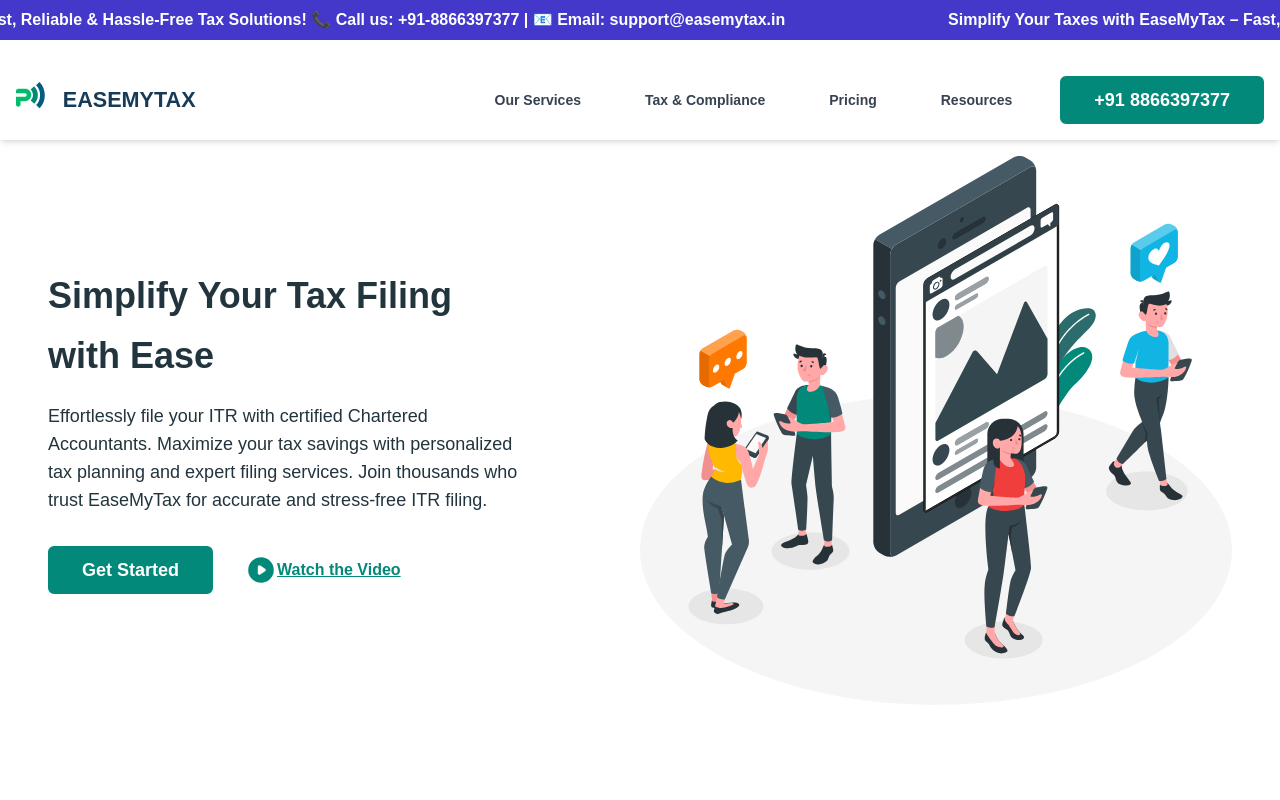
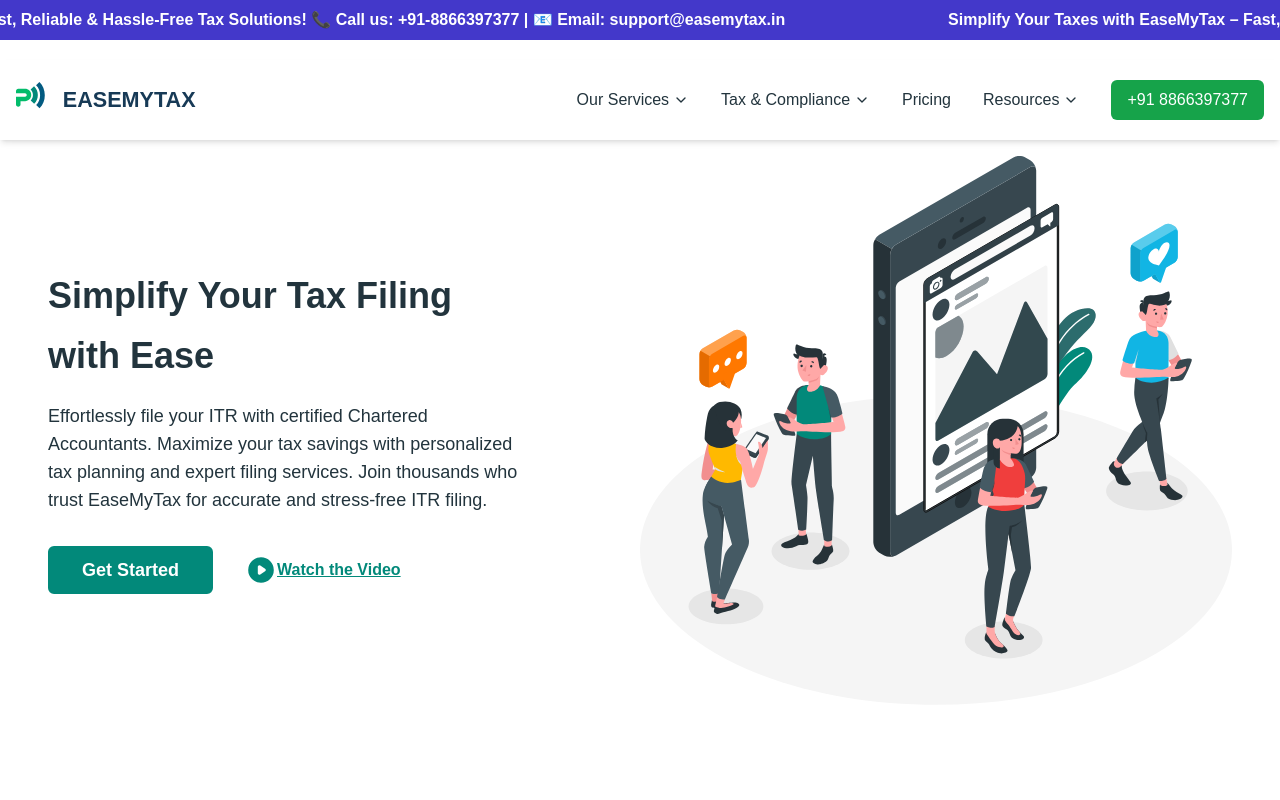
Before and after one commit to amintai/taxreturnsonline, a React (Vite) app: page / in a window 1280 px wide. Shown: the top 800 px of the page. Built offline with nearby package versions, Linux system fonts and the light colour scheme.

Commit message:
Header Component

```diff
--- a/src/components/Header.jsx
+++ b/src/components/Header.jsx
@@ -1,28 +1,124 @@
+
 'use client';
 
-import { useState } from 'react';
-import { useLocation, useNavigate } from 'react-router-dom'; // If using Next.js, replace this accordingly
-import { Menu, X } from 'lucide-react';
+import { useState, useRef, useEffect } from 'react';
+import { useLocation, useNavigate } from 'react-router-dom';
+import {
+  Menu,
+  X,
+  ChevronDown,
+  FileText,
+  Calculator,
+  DollarSign,
+  Briefcase,
+  ScrollText,
+  BadgeCheck,
+  PiggyBank,
+  GraduationCap,
+  BarChart,
+  FileSpreadsheet
+} from 'lucide-react';
+
+// Custom hook to detect if on mobile
+const useIsMobile = () => {
+  const [isMobile, setIsMobile] = useState(false);
+
+  useEffect(() => {
+    const checkIfMobile = () => {
+      setIsMobile(window.innerWidth < 768);
+    };
+
+    checkIfMobile();
+    window.addEventListener('resize', checkIfMobile);
+
+    return () => {
+      window.removeEventListener('resize', checkIfMobile);
+    };
+  }, []);
+
+  return isMobile;
+};
 
 export default function Header() {
   const location = useLocation();
   const navigate = useNavigate();
   const [menuOpen, setMenuOpen] = useState(false);
+  const [activeSubmenu, setActiveSubmenu] = useState(null);
+  const submenuRef = useRef(null);
+  const isMobile = useIsMobile();
 
   const navLinks = [
-    { label: 'Our Services', path: '/our-services' },
-    { label: 'Tax & Compliance', path: '/tax-planning-consultancy' },
-    { label: 'Pricing', path: '/pricing' },
-    { label: 'Resources', path: '/our-resources' },
+    {
+      label: 'Our Services',
+      path: '/our-services',
+      hasSubmenu: true,
+      submenu: [
+        { label: 'Project Reports', path: '/our-services/project-reports', icon: FileText },
+        { label: 'Financial Planning', path: '/our-services/financial-planning', icon: Calculator },
+        { label: 'Investment Advisory', path: '/our-services/investment-advisory', icon: DollarSign },
+        { label: 'Business Setup', path: '/our-services/business-setup', icon: Briefcase },
+      ]
+    },
+    {
+      label: 'Tax & Compliance',
+      path: '/tax-planning-consultancy',
+      hasSubmenu: true,
+      submenu: [
+        { label: 'Tax Filing', path: '/tax-planning-consultancy/tax-filing', icon: ScrollText },
+        { label: 'Compliance Services', path: '/tax-planning-consultancy/compliance', icon: BadgeCheck },
+        { label: 'Tax Planning', path: '/tax-planning-consultancy/planning', icon: PiggyBank },
+      ]
+    },
+    { label: 'Pricing', path: '/pricing', hasSubmenu: false },
+    {
+      label: 'Resources',
+      path: '/our-resources',
+      hasSubmenu: true,
+      submenu: [
+        { label: 'Guides', path: '/our-resources/guides', icon: GraduationCap },
+        { label: 'Reports', path: '/our-resources/reports', icon: BarChart },
+        { label: 'Templates', path: '/our-resources/templates', icon: FileSpreadsheet },
+      ]
+    },
   ];
 
   const isActive = (path) => {
-    return location.pathname.includes(path)
+    return location.pathname.includes(path);
+  };
+
+  const closeMenu = () => {
+    setMenuOpen(false);
+    setActiveSubmenu(null);
+  };
+
+  const toggleSubmenu = (path) => {
+    if (activeSubmenu === path) {
+      setActiveSubmenu(null);
+    } else {
+      setActiveSubmenu(path);
     }
+  };
+
+
+  // Close submenu when clicking outside
+  useEffect(() => {
+    const handleClickOutside = (event) => {
+      if(!submenuRef.current) {
+        setActiveSubmenu(null);
+      }
+      if (submenuRef.current && !submenuRef.current.contains(event.target)) {
+        setActiveSubmenu(null);
+      }
+    };
+
+    document.addEventListener('mousedown', handleClickOutside);
+    return () => {
+      document.removeEventListener('mousedown', handleClickOutside);
+    };
+  }, []);
 
   return (
     <header className="container mx-auto px-4 flex justify-between items-center sticky top-0 z-50 bg-white shadow-md h-20">
-
       {/* Logo */}
       <img
         className="md:hidden lg:inline-flex cursor-pointer"
@@ -42,22 +138,76 @@ export default function Header() {
       {/* Desktop Nav */}
       <div className="hidden md:flex items-center space-x-3 lg:space-x-8">
         {navLinks.map((link) => (
-          <a
-            key={link.path}
-            href={link.path}
-            className={`nav-item ${isActive(link.path) ? 'font-bold text-indigo-600' : ''}`}
+          <div key={link.path} className="relative group">
+            {link.hasSubmenu ? (
+              <button
+                onClick={() => toggleSubmenu(link.path)}
+                className={`flex items-center gap-1 ${isActive(link.path) ? 'font-bold text-green-600' : ''
+                  }`}
+                  id={link.path}
               >
                 {link.label}
-            {isActive(link.path) && <div className="w-16 h-1 bg-indigo-600 mx-auto mt-2"></div>}
+                <ChevronDown className={`h-4 w-4 transition-transform duration-200 ${activeSubmenu === link.path ? 'rotate-180' : ''}`} />
+                {isActive(link.path) && (
+                  <div className="absolute bottom-0 left-0 w-full h-1 bg-green-600"></div>
+                )}
+              </button>
+            ) : (
+              <a
+                href={link.path}
+                className={`relative ${isActive(link.path) ? 'font-bold text-green-600' : ''
+                  }`}
+              >
+                {link.label}
+                {isActive(link.path) && (
+                  <div className="absolute bottom-0 left-0 w-full h-1 bg-green-600"></div>
+                )}
+              </a>
+            )}
+
+            {/* Desktop Submenu */}
+            {link.hasSubmenu && activeSubmenu === link.path && (
+              <div
+                ref={submenuRef}
+                id={link.path}
+                className="absolute left-0 mt-4 w-64 bg-white shadow-lg rounded-md overflow-hidden z-50"
+              >
+                <div className="p-4 border-b border-gray-100">
+                  <h3 className="text-lg font-semibold text-green-600">{link.label}</h3>
+                  <p className="text-sm text-gray-500">Select from our range of services</p>
+                </div>
+                <div className="p-2">
+                  {link.submenu.map((item) => (
+                    <a
+                      key={item.path}
+                      href={item.path}
+                      className="flex items-center gap-3 p-3 hover:bg-gray-50 rounded-md transition-colors"
+                      onClick={closeMenu}
+                    >
+                      <span className="bg-green-100 p-2 rounded-full">
+                        <item.icon className="h-5 w-5 text-green-600" />
+                      </span>
+                      <span className="font-medium">{item.label}</span>
                     </a>
                   ))}
-        <button className="primary-button">+91 8866397377</button>
+                </div>
+              </div>
+            )}
+          </div>
+        ))}
+        <button className="bg-green-600 hover:bg-green-700 text-white px-4 py-2 rounded-md transition-colors">
+          +91 8866397377
+        </button>
       </div>
 
       {/* Mobile Hamburger */}
       <div className="md:hidden">
         <button onClick={() => setMenuOpen(!menuOpen)} aria-label="Toggle Menu">
-          {menuOpen ? <X className="w-8 h-8 text-gray-800" /> : <Menu className="w-8 h-8 text-gray-800" />}
+          {menuOpen ? (
+            <X className="w-8 h-8 text-gray-800" />
+          ) : (
+            <Menu className="w-8 h-8 text-gray-800" />
+          )}
         </button>
       </div>
 
@@ -65,16 +215,55 @@ export default function Header() {
       {menuOpen && (
         <div className="absolute top-20 left-0 right-0 bg-white shadow-md flex flex-col items-start p-6 space-y-4 z-40 md:hidden">
           {navLinks.map((link) => (
+            <div key={link.path} className="w-full">
+              {link.hasSubmenu ? (
+                <>
+                  <button
+                    className={`text-gray-800 text-lg font-medium w-full flex justify-between items-center ${isActive(link.path) ? 'text-green-600 font-semibold' : ''
+                      }`}
+                    onClick={() => toggleSubmenu(link.path)}
+                  >
+                    {link.label}
+                    <ChevronDown className={`h-5 w-5 transition-transform duration-200 ${activeSubmenu === link.path ? 'rotate-180' : ''}`} />
+                  </button>
+
+                  {/* Mobile Submenu */}
+                  {activeSubmenu === link.path && (
+                    <div className="mt-2 ml-4 space-y-2">
+                      {link.submenu.map((item) => (
                         <a
-              key={link.path}
+                          key={item.path}
+                          href={item.path}
+                          className="flex items-center gap-3 p-2 hover:bg-gray-50 rounded-md transition-colors"
+                          onClick={closeMenu}
+                        >
+                          <span className="bg-green-100 p-2 rounded-full">
+                            <item.icon className="h-4 w-4 text-green-600" />
+                          </span>
+                          <span>{item.label}</span>
+                        </a>
+                      ))}
+                    </div>
+                  )}
+                </>
+              ) : (
+                <a
                   href={link.path}
-              className={`text-gray-800 text-lg font-medium w-full ${isActive(link.path) ? 'text-indigo-600 font-semibold' : ''}`}
-              onClick={() => setMenuOpen(false)}
+                  className={`text-gray-800 text-lg font-medium w-full block ${isActive(link.path) ? 'text-green-600 font-semibold' : ''
+                    }`}
+                  onClick={closeMenu}
                 >
                   {link.label}
                 </a>
+              )}
+            </div>
           ))}
-          <button className="primary-button w-full">+91 8866397377</button>
+          <button
+            className="bg-green-600 hover:bg-green-700 text-white px-4 py-2 rounded-md transition-colors w-full"
+            onClick={closeMenu}
+          >
+            +91 8866397377
+          </button>
         </div>
       )}
     </header>
```
Lines whose indentation alone changed are shown as unchanged.
